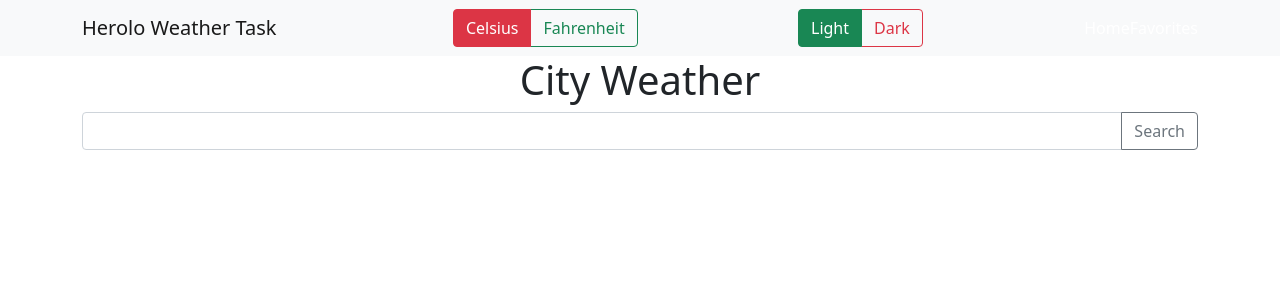
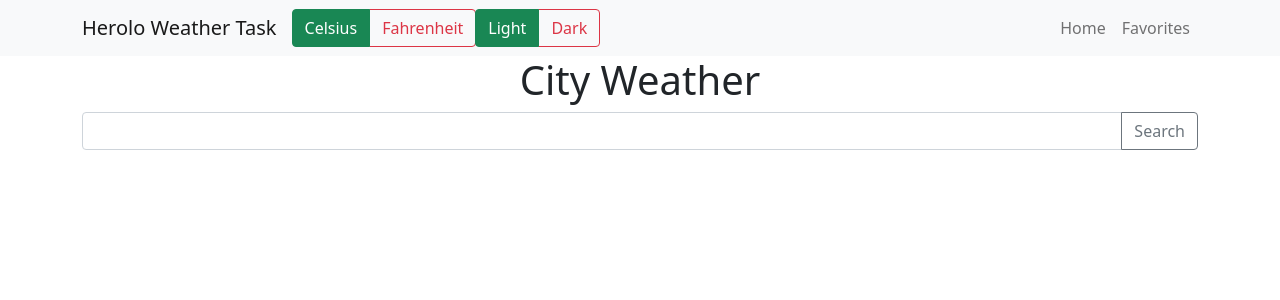
Before and after one commit to idanbachar/weather-forecast-by-location, a React (Create React App) app in the folder herolo-home-assignment/: page / in a window 1280 px wide. Shown: the top 300 px of the page. Built offline with nearby package versions, Linux system fonts and the light colour scheme; no server answers.

Commit message:
fix some bugs with theme change, temp unit change and navbar positions

```diff
--- a/herolo-home-assignment/src/components/FavoriteLocationCard/FavoriteLocationCard.js
+++ b/herolo-home-assignment/src/components/FavoriteLocationCard/FavoriteLocationCard.js
@@ -4,8 +4,8 @@ import { Link } from 'react-router-dom';
 
 export default function FavoriteLocationCard({ weatherData }) {
 
-    const temperature_unit = useSelector(state => state.forcastUnit) || 'C';
-    const themeColor = useSelector(state => state.themeColor) || 'L';
+    const temperature_unit = useSelector(state => state.forcastUnit);
+    const themeColor = useSelector(state => state.themeColor);
 
     const current_temp_by_unit = temperature_unit === 'C' ? weatherData.temperature_c : weatherData.temperature_f;
 
@@ -13,8 +13,8 @@ export default function FavoriteLocationCard({ weatherData }) {
         <>
             <Link to={`/location/${weatherData.id}`} style={{ textDecoration: 'none' }}>
                 <Card
-                    bg={themeColor === 'L' ? 'light' : 'dark'}
-                    text={themeColor === 'L' ? 'dark' : 'light'}
+                    bg={themeColor}
+                    text={themeColor === 'light' ? 'dark' : 'light'}
                 >
                     <Card.Header>
                         <h2>{weatherData.name}</h2>
--- a/herolo-home-assignment/src/components/ForcastCard/ForcastCard.js
+++ b/herolo-home-assignment/src/components/ForcastCard/ForcastCard.js
@@ -3,12 +3,12 @@ import { useSelector } from 'react-redux';
 
 export default function ForcastCard({ date, temperature }) {
 
-    const themeColor = useSelector(state => state.themeColor) || 'L';
+    const themeColor = useSelector(state => state.themeColor);
 
     return (
         <Card
-            bg={themeColor === 'L' ? 'light' : 'dark'}
-            text={themeColor === 'L' ? 'dark' : 'light'}
+            bg={themeColor}
+            text={themeColor === 'light' ? 'dark' : 'light'}
         >
             <Card.Img variant="top" src="https://images.fineartamerica.com/images/artworkimages/mediumlarge/2/sun-in-blue-sky-with-clouds-tomch.jpg" />
             <Card.Body>
--- a/herolo-home-assignment/src/components/LocationCardDetailed/LocationCardDetailed.js
+++ b/herolo-home-assignment/src/components/LocationCardDetailed/LocationCardDetailed.js
@@ -7,8 +7,9 @@ import { useSelector } from 'react-redux';
 
 export default function LocationCardDetailed({ weatherData, handleFavorite }) {
 
-    const temperature_unit = useSelector(state => state.forcastUnit) || 'C';
-    const themeColor = useSelector(state => state.themeColor) || 'L';
+    const temperature_unit = useSelector(state => state.forcastUnit);
+    const themeColor = useSelector(state => state.themeColor);
+
 
     if (weatherData === undefined)
         return null;
@@ -29,8 +30,8 @@ export default function LocationCardDetailed({ weatherData, handleFavorite }) {
 
     return (
         <Card
-            bg={themeColor === 'L' ? 'light' : 'dark'}
-            text={themeColor === 'L' ? 'dark' : 'light'}
+            bg={themeColor}
+            text={themeColor === 'light' ? 'dark' : 'light'}
         >
             <Card.Body>
                 <h1>{weatherData.name}</h1>
--- a/herolo-home-assignment/src/components/Navigation/Navigation.js
+++ b/herolo-home-assignment/src/components/Navigation/Navigation.js
@@ -1,39 +1,40 @@
 import Nav from 'react-bootstrap/Nav';
 import Navbar from 'react-bootstrap/Navbar';
 import Container from 'react-bootstrap/Container';
-import { NavLink } from 'react-router-dom';
 import TempUnitToggle from '../TempUnitToggle/TempUnitToggle';
 import ThemeToggle from '../ThemeToggle/ThemeToggle';
 import { useSelector } from 'react-redux';
+import { Link } from 'react-router-dom';
 
 export default function Navigation({ title, links }) {
 
-    const themeColor = useSelector(state => state.themeColor) || 'L';
-    const themeDisplay = themeColor === 'D' ? "dark" : "light";
+    const themeColor = useSelector(state => state.themeColor);
 
     return (
-        <Navbar bg={themeDisplay} variant={themeDisplay}>
+
+        <Navbar collapseOnSelect expand="lg" bg={themeColor} variant={themeColor}>
             <Container>
                 <Navbar.Brand>{title}</Navbar.Brand>
-                <Nav>
+                <Navbar.Toggle aria-controls="responsive-navbar-nav" />
+                <Navbar.Collapse id="responsive-navbar-nav">
+                    <Nav className="me-auto">
                         <TempUnitToggle />
-                </Nav>
-                <Nav>
                         <ThemeToggle />
                     </Nav>
                     <Nav>
                         {links.map((link, index) =>
-                        <NavLink
-                            className="inactive"
-                            activeClassName="active"
-                            key={index}
+                            <Link
+                                className="nav-link"
                                 to={link.to}
                             >
                                 {link.label}
-                        </NavLink>
+                            </Link>
                         )}
+
                     </Nav>
+                </Navbar.Collapse>
             </Container>
-        </Navbar>
+        </Navbar >
+
     )
 }
--- a/herolo-home-assignment/src/components/TempUnitToggle/TempUnitToggle.js
+++ b/herolo-home-assignment/src/components/TempUnitToggle/TempUnitToggle.js
@@ -17,12 +17,12 @@ export default function TempUnitToggle() {
 
     const changeForcastUnit = (event) => {
 
-        setRadioValue(event.currentTarget.value);
-
         dispatch({
             type: 'UPDATE',
             payload: event.currentTarget.value
         })
+
+        setRadioValue(event.currentTarget.value);
     }
 
     return (
@@ -32,7 +32,7 @@ export default function TempUnitToggle() {
                     key={index}
                     id={`radio-${index}`}
                     type="radio"
-                    variant={unit.value === "F" ? 'outline-success' : 'outline-danger'}
+                    variant={unit.value === "C" ? 'outline-success' : 'outline-danger'}
                     name="radio"
                     value={unit.value}
                     checked={radioValue === unit.value}
--- a/herolo-home-assignment/src/components/ThemeToggle/ThemeToggle.js
+++ b/herolo-home-assignment/src/components/ThemeToggle/ThemeToggle.js
@@ -8,21 +8,21 @@ export default function ThemeToggle() {
     const dispatch = useDispatch();
 
     const [checked, setChecked] = useState(true);
-    const [radioValue, setRadioValue] = useState('L');
+    const [radioValue, setRadioValue] = useState('light');
 
     const themes = [
-        { name: 'Light', value: 'L' },
-        { name: 'Dark', value: 'D' },
+        { name: 'Light', value: 'light' },
+        { name: 'Dark', value: 'dark' },
     ];
 
-    const changeForcastUnit = (event) => {
-
-        setRadioValue(event.currentTarget.value);
+    const changeTheme = (event) => {
 
         dispatch({
             type: 'CHANGE',
             payload: event.currentTarget.value
         })
+
+        setRadioValue(event.currentTarget.value);
     }
 
     return (
@@ -32,11 +32,11 @@ export default function ThemeToggle() {
                     key={index}
                     id={`radio-theme-${index}`}
                     type="radio"
-                    variant={unit.value === "L" ? 'outline-success' : 'outline-danger'}
+                    variant={unit.value === "light" ? 'outline-success' : 'outline-danger'}
                     name="radio-theme"
                     value={unit.value}
                     checked={radioValue === unit.value}
-                    onChange={(e) => changeForcastUnit(e)}
+                    onChange={(e) => changeTheme(e)}
                 >
                     {unit.name}
                 </ToggleButton>
--- a/herolo-home-assignment/src/pages/WeatherPage.js
+++ b/herolo-home-assignment/src/pages/WeatherPage.js
@@ -8,7 +8,7 @@ import { useParams } from "react-router-dom";
 
 export default function WeatherPage() {
 
-    const apikey = "jAUHhIAVLMxLBE6EzBKEY5B8gQ5gQgsn";
+    const apikey = "0zwcxsiiWksGhoR0QoQg1yd5KExpmxv8";
     const accuweather_url = "http://dataservice.accuweather.com";
 
     const params = useParams();
@@ -62,7 +62,7 @@ export default function WeatherPage() {
 
     const getFiveDaysForcasts = async (cityKey, temperatureUnit) => {
 
-        let metric = temperatureUnit === 'C';
+        let metric = temperatureUnit === 'celsius';
         const res = await fetch(`${accuweather_url}/forecasts/v1/daily/5day/${cityKey}?apikey=${apikey}&metric=${metric}`);
         return await res.json();
     }
@@ -97,8 +97,8 @@ export default function WeatherPage() {
             const city = await getCity(cityName);
             const cityKey = city[0].Key;
             const currentWeather = await getCurrentWeather(cityKey);
-            const fiveDaysDailyForcasts_C = await getFiveDaysForcasts(cityKey, 'C');
-            const fiveDaysDailyForcasts_F = await getFiveDaysForcasts(cityKey, 'F');
+            const fiveDaysDailyForcasts_C = await getFiveDaysForcasts(cityKey, 'celsius');
+            const fiveDaysDailyForcasts_F = await getFiveDaysForcasts(cityKey, 'fahrenheit');
 
             setCurrentLocationData({
                 id: city[0].Key,
--- a/herolo-home-assignment/src/reducers/ThemeReducer.js
+++ b/herolo-home-assignment/src/reducers/ThemeReducer.js
@@ -1,4 +1,4 @@
-const initialState = 'C'
+const initialState = 'light'
 
 const ThemeReducer = (state = initialState, action) => {
     switch (action.type) {
```
Lines whose indentation alone changed are shown as unchanged.
